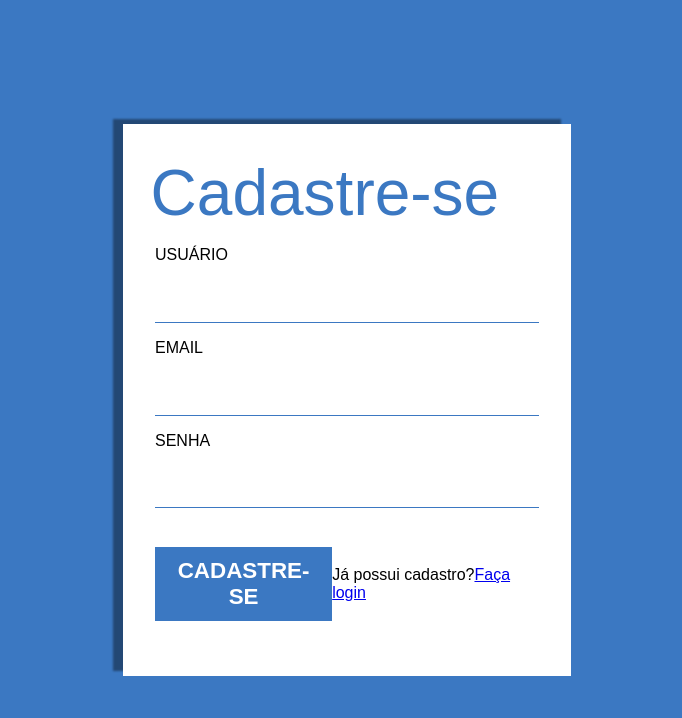
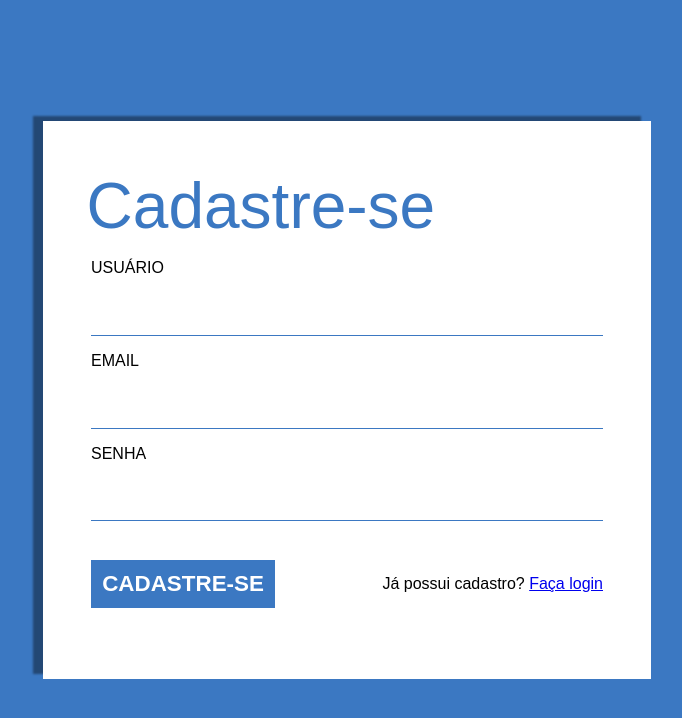
Before and after one commit to AnaBeatrizBueseSurekeHenrique/interfacesWeb, a plain HTML site: page 02 - CSS/10 - Fomulários/exercicio-forms/cadastro.html in a window 1280 px wide. Shown: the whole page, without its empty margins (293-975 px from the left). Drawn offline with Linux system fonts and the light colour scheme.

Commit message:
atualizacao exercicio

```diff
--- a/02 - CSS/10 - Fomulários/exercicio-forms/cadastro.css
+++ b/02 - CSS/10 - Fomulários/exercicio-forms/cadastro.css
@@ -12,9 +12,9 @@ body{
     margin: 0;
 }
 form{
-    padding: 2em;
+    padding: 3em;
     box-shadow: -10px -5px 2px rgba(0,0,0,0.4);
-    width: 30%;
+    width: 40%;
     background-color: #fff;
 }
 fieldset{
```
Also changed, not shown: 02 - CSS/10 - Fomulários/exercicio-forms/cadastro.html (+1 -1 lines).
